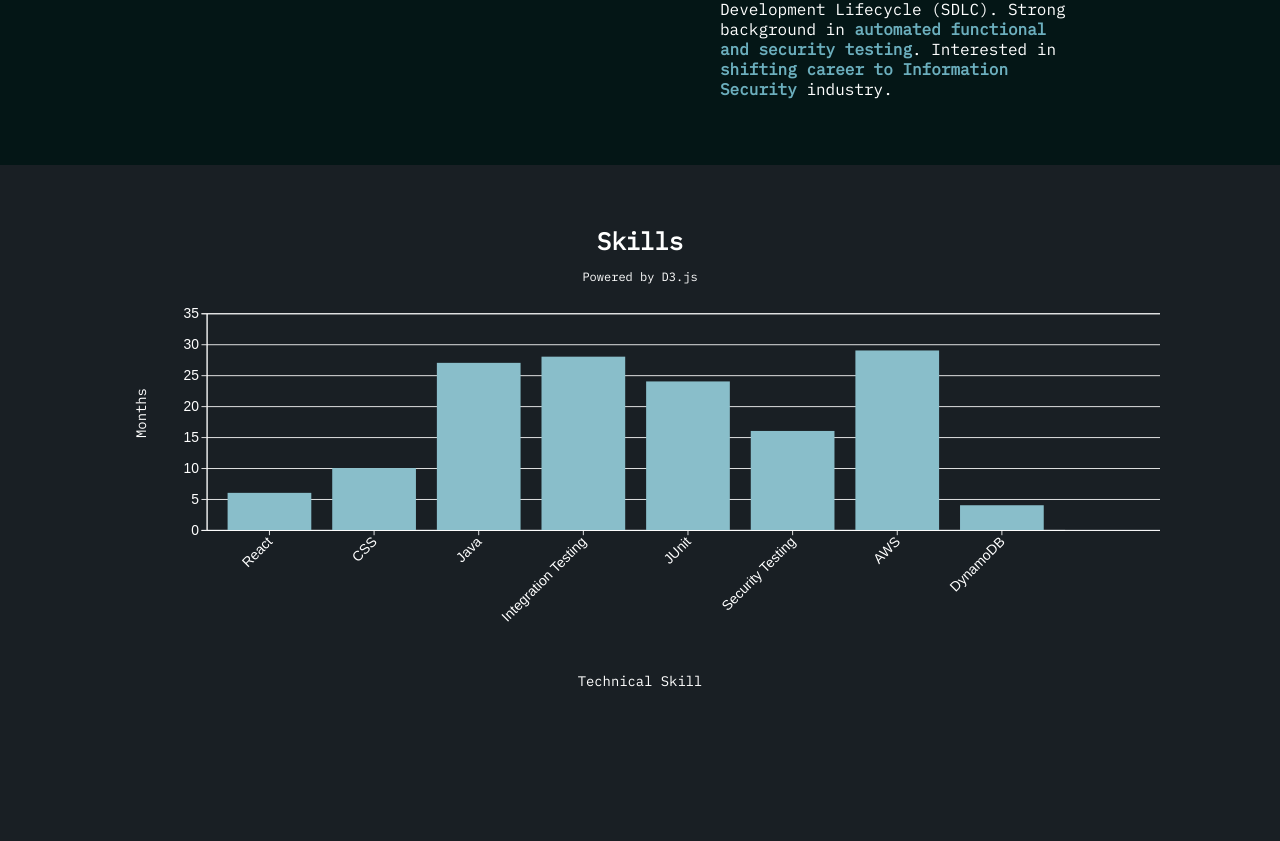
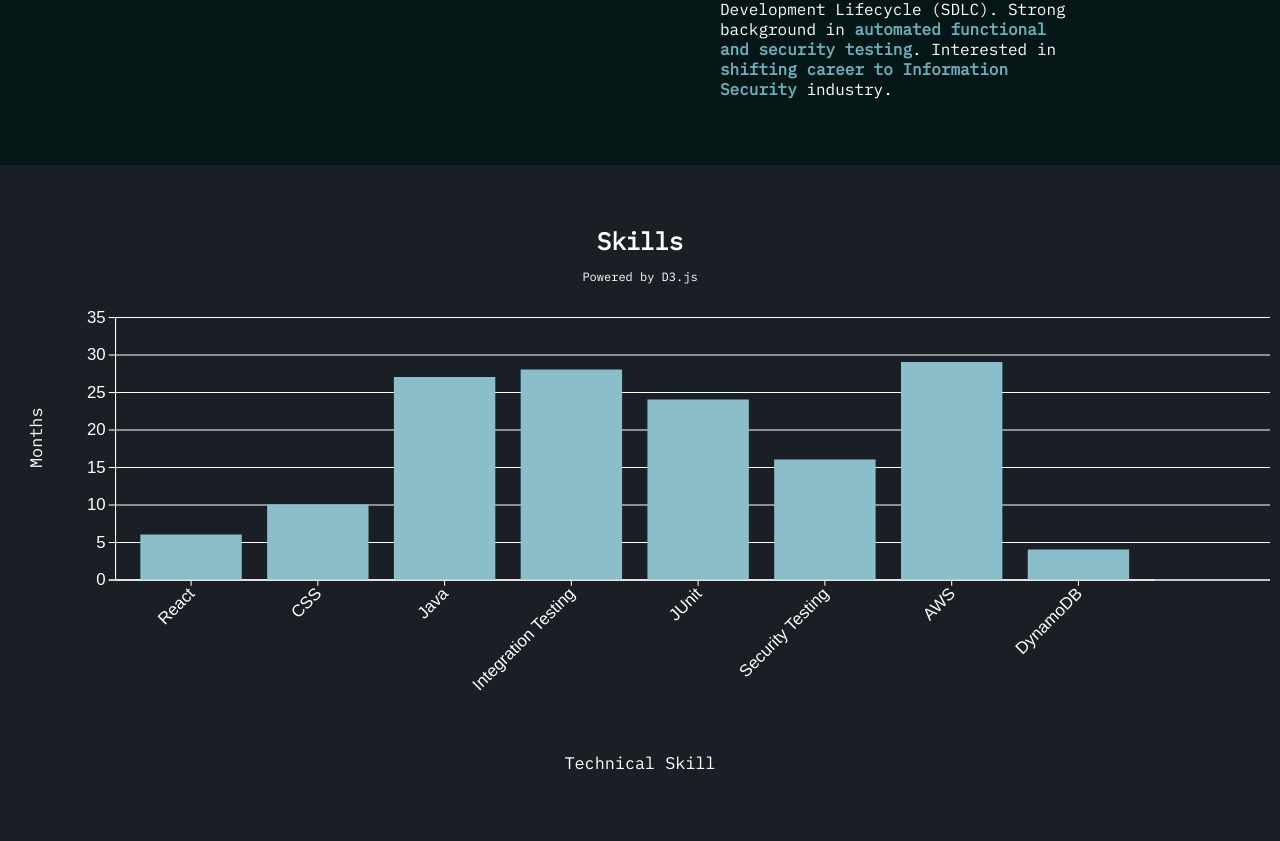
Before and after one commit to tranminh631/tranminh631.github.io, a React (Create React App) app: page / in a window 1280 px wide. Shown: the part 879-1720 px from the top of the page. Built offline with nearby package versions, Linux system fonts and the light colour scheme; the HTML template or start-up script is replaced by a standard one.

Commit message:
fix graph padding

```diff
--- a/src/Skills.css
+++ b/src/Skills.css
@@ -1,3 +1,8 @@
+.Skills {
+	padding: 40px 10px;
+	text-align: center;
+}
+
 .Skills-svg-container {
 	overflow: auto;
 }
@@ -23,8 +28,4 @@
 	.Skills .x-label {
 		transform: translate(600px,450px);
 	}
-
-	.Skills {
-		height: 700px;
-	}
 }
--- a/src/Skills.js
+++ b/src/Skills.js
@@ -154,7 +154,7 @@ class Skills extends React.Component {
 
 	render() {
 		return(
-			<div className="Skills module">
+			<div className="Skills">
 				<h2>Skills</h2>
 				<p className="small-text">Powered by D3.js</p>
 				<div className="Skills-svg-container">
```
